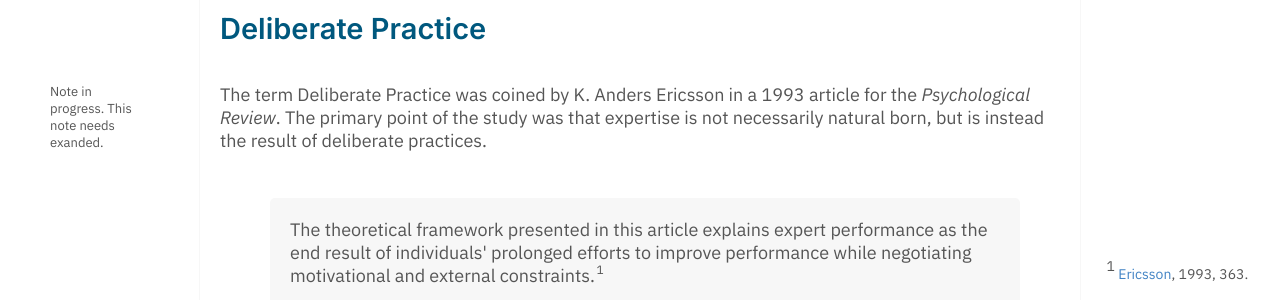
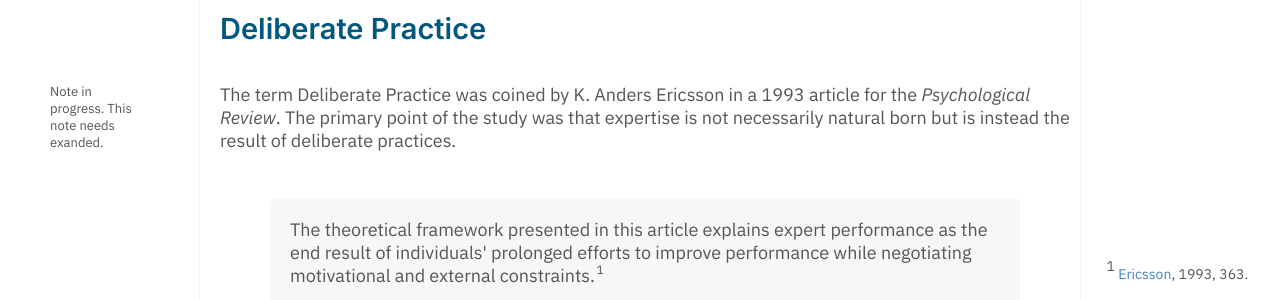
Before and after one commit to keelancook/notebook, a Jekyll site: the page built from _notes/book-notes/Deliberate Practice.md, in a window 1280 px wide. Shown: the part 356-656 px from the top of the page. Built offline with Jekyll 4.4.1, drawn with Linux system fonts in a browser that asks for light colours; part of the change alters nothing that is shown.

```diff
--- a/_notes/book-notes/Deliberate Practice.md
+++ b/_notes/book-notes/Deliberate Practice.md
@@ -2,12 +2,12 @@
 title: Deliberate Practice
 author: Keelan Cook
 season: winter
-created: 2021-03-11
-
+created: 2021-03-11T00:00:00-06:00
+modified: 2021-03-16T19:05:29-05:00
 ---
 
 [[Note in progress. This note needs exanded.::lmn]]
 
-The term Deliberate Practice was coined by K. Anders Ericsson in a 1993 article for the *Psychological Review*. The primary point of the study was that expertise is not necessarily natural born, but is instead the result of deliberate practices.
+The term Deliberate Practice was coined by K. Anders Ericsson in a 1993 article for the *Psychological Review*. The primary point of the study was that expertise is not necessarily natural born but is instead the result of deliberate practices.
 
 >The theoretical framework presented in this article explains expert performance as the end result of individuals' prolonged efforts to improve performance while negotiating motivational and external constraints.[[[Ericsson](https://graphics8.nytimes.com/images/blogs/freakonomics/pdf/DeliberatePractice(PsychologicalReview).pdf), 1993, 363.::rsn]]
```
